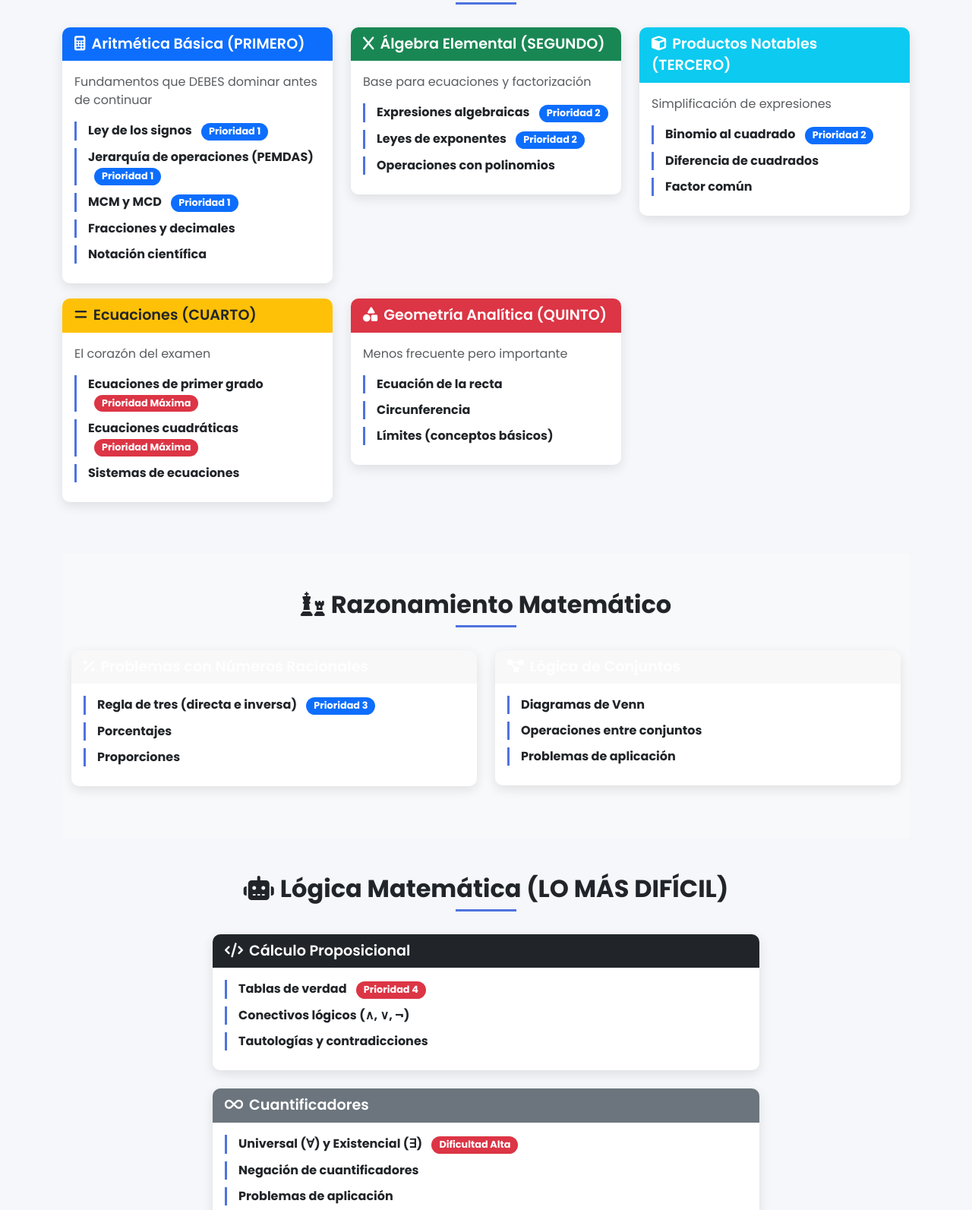
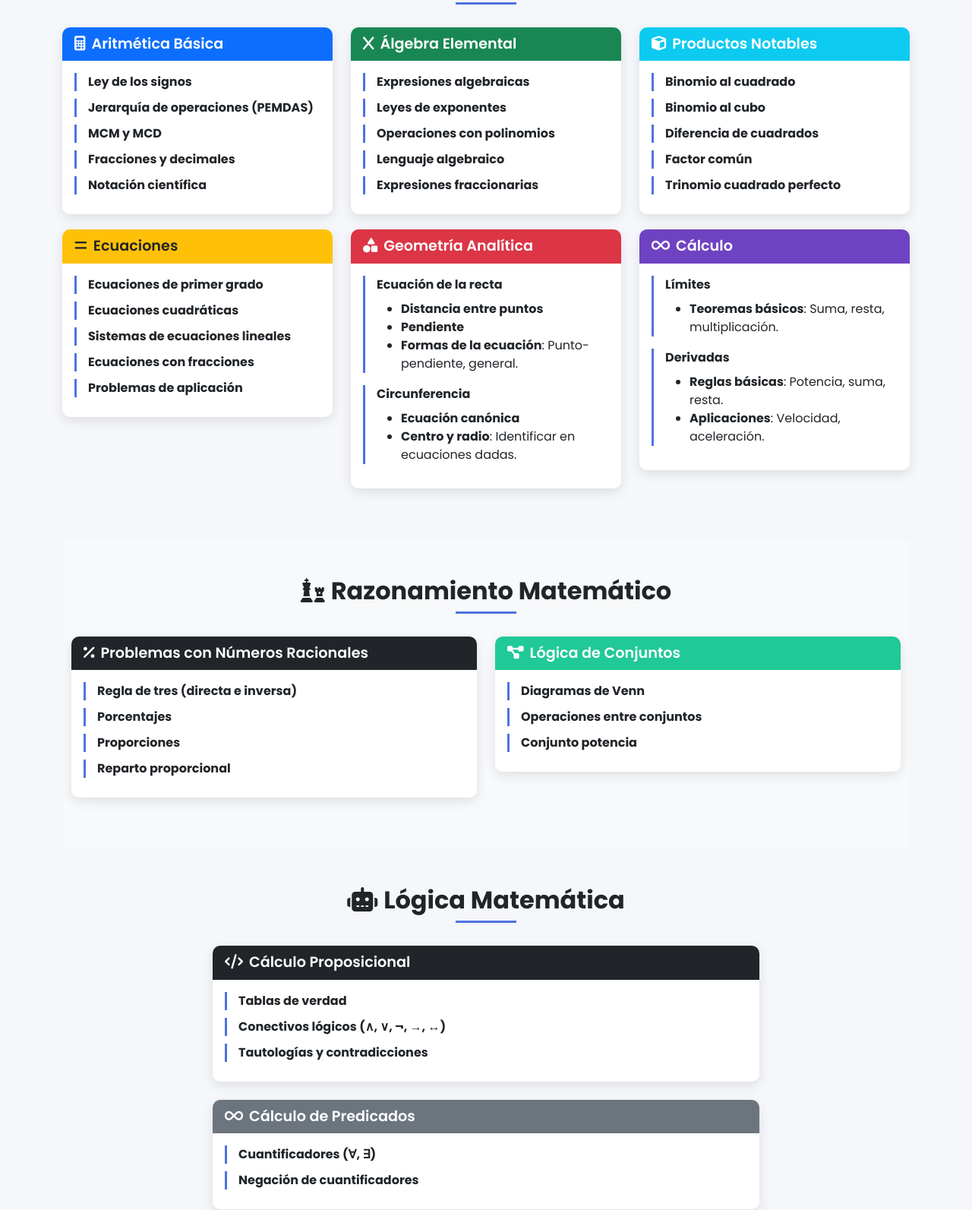
Before and after one commit to Pedridz/guiaa, a plain HTML site: page index.html in a window 1280 px wide. Shown: the part 594-2187 px from the top of the page at 76% size. Drawn offline with nearby package versions, Linux system fonts and the light colour scheme.

Commit message:
Update index.html

```diff
--- a/index.html
+++ b/index.html
@@ -3,19 +3,21 @@
 <head>
     <meta charset="UTF-8">
     <meta name="viewport" content="width=device-width, initial-scale=1.0">
-    <title>Guía Completa EVALUATEC 2025</title>
+    <title>Guía EVALUATEC 2025</title>
     <!-- Bootstrap CSS -->
     <link href="https://cdn.jsdelivr.net/npm/bootstrap@5.3.0/dist/css/bootstrap.min.css" rel="stylesheet">
     <!-- Font Awesome -->
     <link rel="stylesheet" href="https://cdnjs.cloudflare.com/ajax/libs/font-awesome/6.4.0/css/all.min.css">
     <!-- Google Fonts -->
-    <link href="https://fonts.googleapis.com/css2?family=Poppins:wght@400;600;700&family=Roboto+Mono:wght@400;700&display=swap" rel="stylesheet">
+    <link href="https://fonts.googleapis.com/css2?family=Poppins:wght@400;600;700&display=swap" rel="stylesheet">
     <style>
         :root {
             --primary: #4e73df;
             --secondary: #1cc88a;
             --dark: #2c3e50;
             --light: #f8f9fa;
+            --purple: #6f42c1;
+            --teal: #20c997;
         }
 
         body {
@@ -141,6 +143,21 @@
             from { opacity: 0; transform: translateY(20px); }
             to { opacity: 1; transform: translateY(0); }
         }
+        /* Colores personalizados */
+        .bg-purple {
+            background-color: #6f42c1 !important;  /* Morado tecnológico */
+        }
+
+        .bg-teal {
+            background-color: #20c997 !important;  /* Verde azulado fresco */
+        }
+
+        /* Asegura que el texto sea blanco */
+        .bg-purple.text-white,
+        .bg-teal.text-white,
+        .bg-dark.text-white {
+            color: white !important;
+        }
     </style>
 </head>
 <body>
@@ -186,21 +203,17 @@
                 <div class="col-md-6 col-lg-4">
                     <div class="topic-card card">
                         <div class="card-header bg-primary text-white">
-                            <i class="fas fa-calculator me-2"></i>Aritmética Básica (PRIMERO)
+                            <i class="fas fa-calculator me-2"></i>Aritmética Básica
                         </div>
                         <div class="card-body">
-                            <p class="text-muted">Fundamentos que DEBES dominar antes de continuar</p>
                             <div class="subtopic-item">
                                 <strong>Ley de los signos</strong>
-                                <span class="badge bg-primary priority-badge ms-2">Prioridad 1</span>
                             </div>
                             <div class="subtopic-item">
                                 <strong>Jerarquía de operaciones (PEMDAS)</strong>
-                                <span class="badge bg-primary priority-badge ms-2">Prioridad 1</span>
                             </div>
                             <div class="subtopic-item">
                                 <strong>MCM y MCD</strong>
-                                <span class="badge bg-primary priority-badge ms-2">Prioridad 1</span>
                             </div>
                             <div class="subtopic-item">
                                 <strong>Fracciones y decimales</strong>
@@ -216,20 +229,23 @@
                 <div class="col-md-6 col-lg-4">
                     <div class="topic-card card">
                         <div class="card-header bg-success text-white">
-                            <i class="fas fa-x me-2"></i>Álgebra Elemental (SEGUNDO)
+                            <i class="fas fa-x me-2"></i>Álgebra Elemental
                         </div>
                         <div class="card-body">
-                            <p class="text-muted">Base para ecuaciones y factorización</p>
                             <div class="subtopic-item">
                                 <strong>Expresiones algebraicas</strong>
-                                <span class="badge bg-primary priority-badge ms-2">Prioridad 2</span>
                             </div>
                             <div class="subtopic-item">
                                 <strong>Leyes de exponentes</strong>
-                                <span class="badge bg-primary priority-badge ms-2">Prioridad 2</span>
                             </div>
                             <div class="subtopic-item">
                                 <strong>Operaciones con polinomios</strong>
+                            </div>
+                            <div class="subtopic-item">
+                                <strong>Lenguaje algebraico</strong>
+                            </div>
+                            <div class="subtopic-item">
+                                <strong>Expresiones fraccionarias</strong>
                             </div>
                         </div>
                     </div>
@@ -239,19 +255,23 @@
                 <div class="col-md-6 col-lg-4">
                     <div class="topic-card card">
                         <div class="card-header bg-info text-white">
-                            <i class="fas fa-cube me-2"></i>Productos Notables (TERCERO)
+                            <i class="fas fa-cube me-2"></i>Productos Notables
                         </div>
                         <div class="card-body">
-                            <p class="text-muted">Simplificación de expresiones</p>
                             <div class="subtopic-item">
                                 <strong>Binomio al cuadrado</strong>
-                                <span class="badge bg-primary priority-badge ms-2">Prioridad 2</span>
+                            </div>
+                            <div class="subtopic-item">
+                                <strong>Binomio al cubo</strong>
                             </div>
                             <div class="subtopic-item">
                                 <strong>Diferencia de cuadrados</strong>
                             </div>
                             <div class="subtopic-item">
                                 <strong>Factor común</strong>
+                            </div>
+                            <div class="subtopic-item">
+                                <strong>Trinomio cuadrado perfecto</strong>
                             </div>
                         </div>
                     </div>
@@ -261,20 +281,23 @@
                 <div class="col-md-6 col-lg-4">
                     <div class="topic-card card">
                         <div class="card-header bg-warning text-dark">
-                            <i class="fas fa-equals me-2"></i>Ecuaciones (CUARTO)
+                            <i class="fas fa-equals me-2"></i>Ecuaciones
                         </div>
                         <div class="card-body">
-                            <p class="text-muted">El corazón del examen</p>
                             <div class="subtopic-item">
                                 <strong>Ecuaciones de primer grado</strong>
-                                <span class="badge bg-danger priority-badge ms-2">Prioridad Máxima</span>
                             </div>
                             <div class="subtopic-item">
                                 <strong>Ecuaciones cuadráticas</strong>
-                                <span class="badge bg-danger priority-badge ms-2">Prioridad Máxima</span>
                             </div>
                             <div class="subtopic-item">
-                                <strong>Sistemas de ecuaciones</strong>
+                                <strong>Sistemas de ecuaciones lineales</strong>
+                            </div>
+                            <div class="subtopic-item">
+                                <strong>Ecuaciones con fracciones</strong>
+                            </div>
+                            <div class="subtopic-item">
+                                <strong>Problemas de aplicación</strong>
                             </div>
                         </div>
                     </div>
@@ -284,18 +307,47 @@
                 <div class="col-md-6 col-lg-4">
                     <div class="topic-card card">
                         <div class="card-header bg-danger text-white">
-                            <i class="fas fa-shapes me-2"></i>Geometría Analítica (QUINTO)
+                            <i class="fas fa-shapes me-2"></i>Geometría Analítica
                         </div>
                         <div class="card-body">
-                            <p class="text-muted">Menos frecuente pero importante</p>
                             <div class="subtopic-item">
                                 <strong>Ecuación de la recta</strong>
+                                <ul class="mt-2">
+                                    <li><strong>Distancia entre puntos</strong></li>
+                                    <li><strong>Pendiente</strong></li>
+                                    <li><strong>Formas de la ecuación</strong>: Punto-pendiente, general.</li>
+                                </ul>
                             </div>
                             <div class="subtopic-item">
                                 <strong>Circunferencia</strong>
+                                <ul class="mt-2">
+                                    <li><strong>Ecuación canónica</strong></li>
+                                    <li><strong>Centro y radio</strong>: Identificar en ecuaciones dadas.</li>
+                                </ul>
+                            </div>
+                        </div>
+                    </div>
+                </div>
+
+                <!-- Cálculo -->
+                <div class="col-md-6 col-lg-4">
+                    <div class="topic-card card">
+                         <div class="card-header bg-purple text-white">
+                            <i class="fas fa-infinity me-2"></i>Cálculo
+                        </div>
+                        <div class="card-body">
+                            <div class="subtopic-item">
+                                <strong>Límites</strong>
+                                <ul class="mt-2">
+                                    <li><strong>Teoremas básicos</strong>: Suma, resta, multiplicación.</li>
+                                </ul>
                             </div>
                             <div class="subtopic-item">
-                                <strong>Límites (conceptos básicos)</strong>
+                                <strong>Derivadas</strong>
+                                <ul class="mt-2">
+                                    <li><strong>Reglas básicas</strong>: Potencia, suma, resta.</li>
+                                    <li><strong>Aplicaciones</strong>: Velocidad, aceleración.</li>
+                                </ul>
                             </div>
                         </div>
                     </div>
@@ -313,19 +365,21 @@
                 <div class="row">
                     <div class="col-lg-6">
                         <div class="topic-card card">
-                            <div class="card-header bg-purple text-white">
+                            <div class="card-header bg-dark text-white">
                                 <i class="fas fa-percentage me-2"></i>Problemas con Números Racionales
                             </div>
                             <div class="card-body">
                                 <div class="subtopic-item">
                                     <strong>Regla de tres (directa e inversa)</strong>
-                                    <span class="badge bg-primary priority-badge ms-2">Prioridad 3</span>
                                 </div>
                                 <div class="subtopic-item">
                                     <strong>Porcentajes</strong>
                                 </div>
                                 <div class="subtopic-item">
                                     <strong>Proporciones</strong>
+                                </div>
+                                <div class="subtopic-item">
+                                    <strong>Reparto proporcional</strong>
                                 </div>
                             </div>
                         </div>
@@ -344,7 +398,7 @@
                                     <strong>Operaciones entre conjuntos</strong>
                                 </div>
                                 <div class="subtopic-item">
-                                    <strong>Problemas de aplicación</strong>
+                                    <strong>Conjunto potencia</strong>
                                 </div>
                             </div>
                         </div>
@@ -357,7 +411,7 @@
         <section id="logica" class="py-5 fade-in">
             <div class="container">
                 <h2 class="text-center section-title">
-                    <i class="fas fa-robot me-2"></i>Lógica Matemática (LO MÁS DIFÍCIL)
+                    <i class="fas fa-robot me-2"></i>Lógica Matemática
                 </h2>
 
                 <div class="row justify-content-center">
@@ -369,10 +423,9 @@
                             <div class="card-body">
                                 <div class="subtopic-item">
                                     <strong>Tablas de verdad</strong>
-                                    <span class="badge bg-danger priority-badge ms-2">Prioridad 4</span>
                                 </div>
                                 <div class="subtopic-item">
-                                    <strong>Conectivos lógicos (∧, ∨, ¬)</strong>
+                                    <strong>Conectivos lógicos (∧, ∨, ¬, →, ↔)</strong>
                                 </div>
                                 <div class="subtopic-item">
                                     <strong>Tautologías y contradicciones</strong>
@@ -382,18 +435,14 @@
 
                         <div class="topic-card card mt-4">
                             <div class="card-header bg-secondary text-white">
-                                <i class="fas fa-infinity me-2"></i>Cuantificadores
+                                <i class="fas fa-infinity me-2"></i>Cálculo de Predicados
                             </div>
                             <div class="card-body">
                                 <div class="subtopic-item">
-                                    <strong>Universal (∀) y Existencial (∃)</strong>
-                                    <span class="badge bg-danger priority-badge ms-2">Dificultad Alta</span>
+                                    <strong>Cuantificadores (∀, ∃)</strong>
                                 </div>
                                 <div class="subtopic-item">
                                     <strong>Negación de cuantificadores</strong>
-                                </div>
-                                <div class="subtopic-item">
-                                    <strong>Problemas de aplicación</strong>
                                 </div>
                             </div>
                         </div>
@@ -418,11 +467,11 @@
                             </div>
                             <div class="card-body">
                                 <ul>
-                                    <li>Aritmética básica (Ley de signos, PEMDAS)</li>
+                                    <li>Aritmética básica (Ley de signos, MCM, MCD)</li>
                                     <li>Álgebra elemental (Expresiones, exponentes)</li>
                                     <li>Productos notables (Binomios, factorización)</li>
                                 </ul>
-                                <span class="badge bg-primary">Dedicación: 8 horas</span>
+                                <span class="badge bg-primary">Dedicación: 10 horas</span>
                             </div>
                         </div>
                     </div>
@@ -436,10 +485,10 @@
                             <div class="card-body">
                                 <ul>
                                     <li>Ecuaciones (Lineales, cuadráticas, sistemas)</li>
-                                    <li>Razonamiento matemático (Regla de 3, conjuntos)</li>
-                                    <li>Geometría básica (Rectas, circunferencias)</li>
+                                    <li>Geometría analítica (Rectas, circunferencias)</li>
+                                    <li>Límites y derivadas básicas</li>
                                 </ul>
-                                <span class="badge bg-success">Dedicación: 10 horas</span>
+                                <span class="badge bg-success">Dedicación: 12 horas</span>
                             </div>
                         </div>
                     </div>
@@ -452,11 +501,11 @@
                             </div>
                             <div class="card-body">
                                 <ul>
-                                    <li>Cálculo proposicional (Tablas de verdad)</li>
-                                    <li>Cuantificadores (Universal, existencial)</li>
-                                    <li>Repaso general y simulacro</li>
+                                    <li>Tablas de verdad y conectivos lógicos</li>
+                                    <li>Cuantificadores y negación</li>
+                                    <li>Simulacro final con tiempo</li>
                                 </ul>
-                                <span class="badge bg-danger">Dedicación: 12 horas</span>
+                                <span class="badge bg-danger">Dedicación: 14 horas</span>
                             </div>
                         </div>
                     </div>
```
